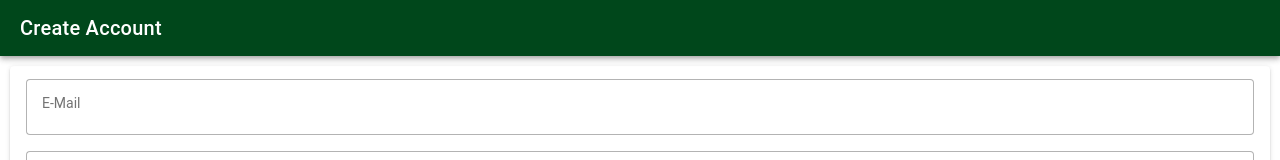
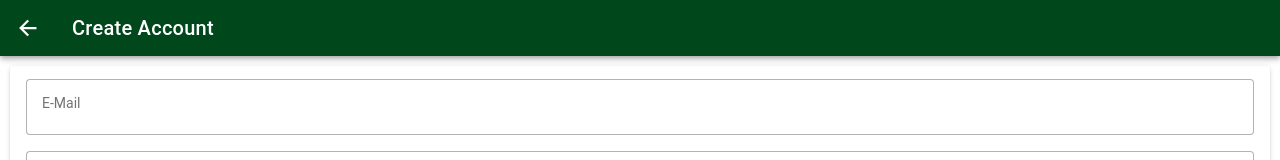
Before and after one commit to nayak-nirmalya/ionic-playground, a React (Vite) app: page /register in a window 1280 px wide. Shown: the top 160 px of the page. Built offline with nearby package versions, Linux system fonts and the light colour scheme.

Commit message:
added ion back btn to register page header

```diff
--- a/src/pages/Register.tsx
+++ b/src/pages/Register.tsx
@@ -1,5 +1,7 @@
 import {
+  IonBackButton,
   IonButton,
+  IonButtons,
   IonCard,
   IonCardContent,
   IonContent,
@@ -27,6 +29,9 @@ const Register: React.FC = () => {
     <IonPage>
       <IonHeader>
         <IonToolbar color="success">
+          <IonButtons slot="start">
+            <IonBackButton defaultHref="/" />
+          </IonButtons>
           <IonTitle>Create Account</IonTitle>
         </IonToolbar>
       </IonHeader>
```
